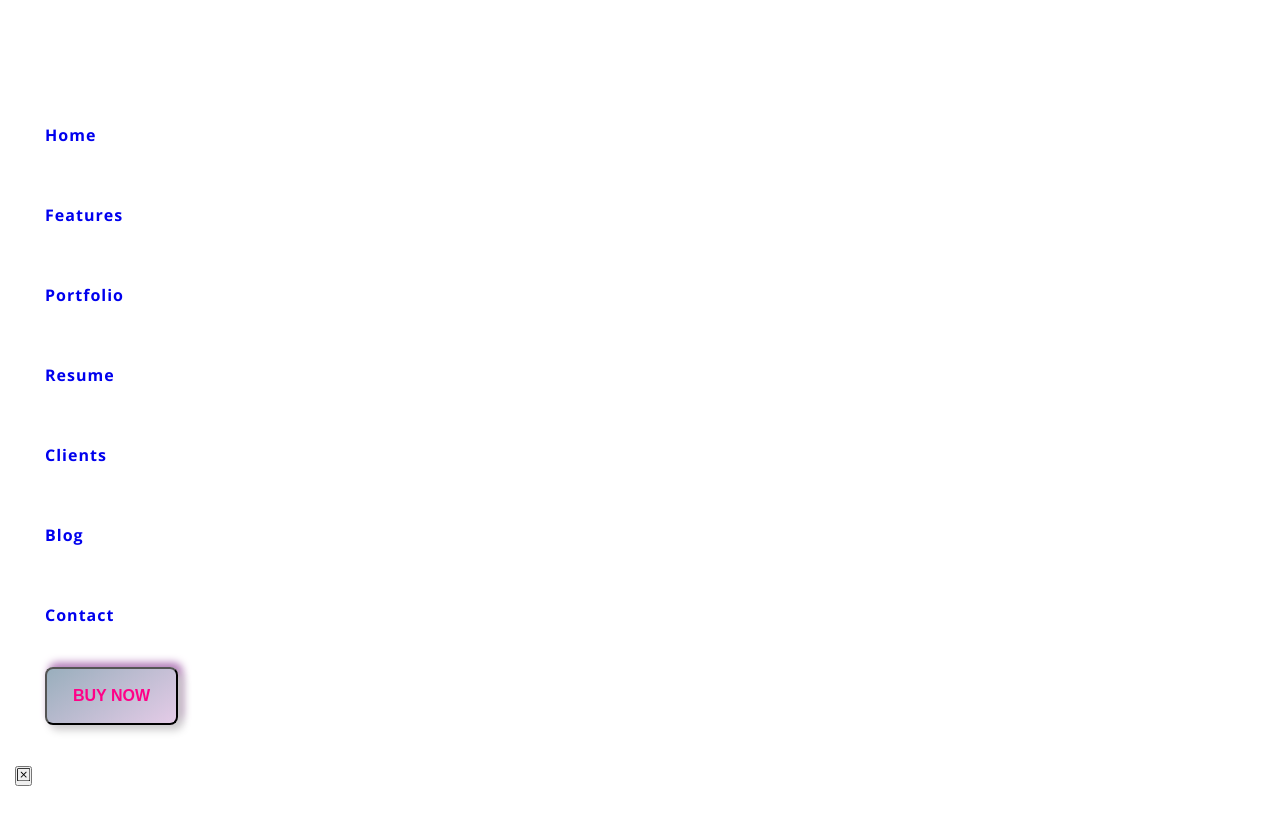
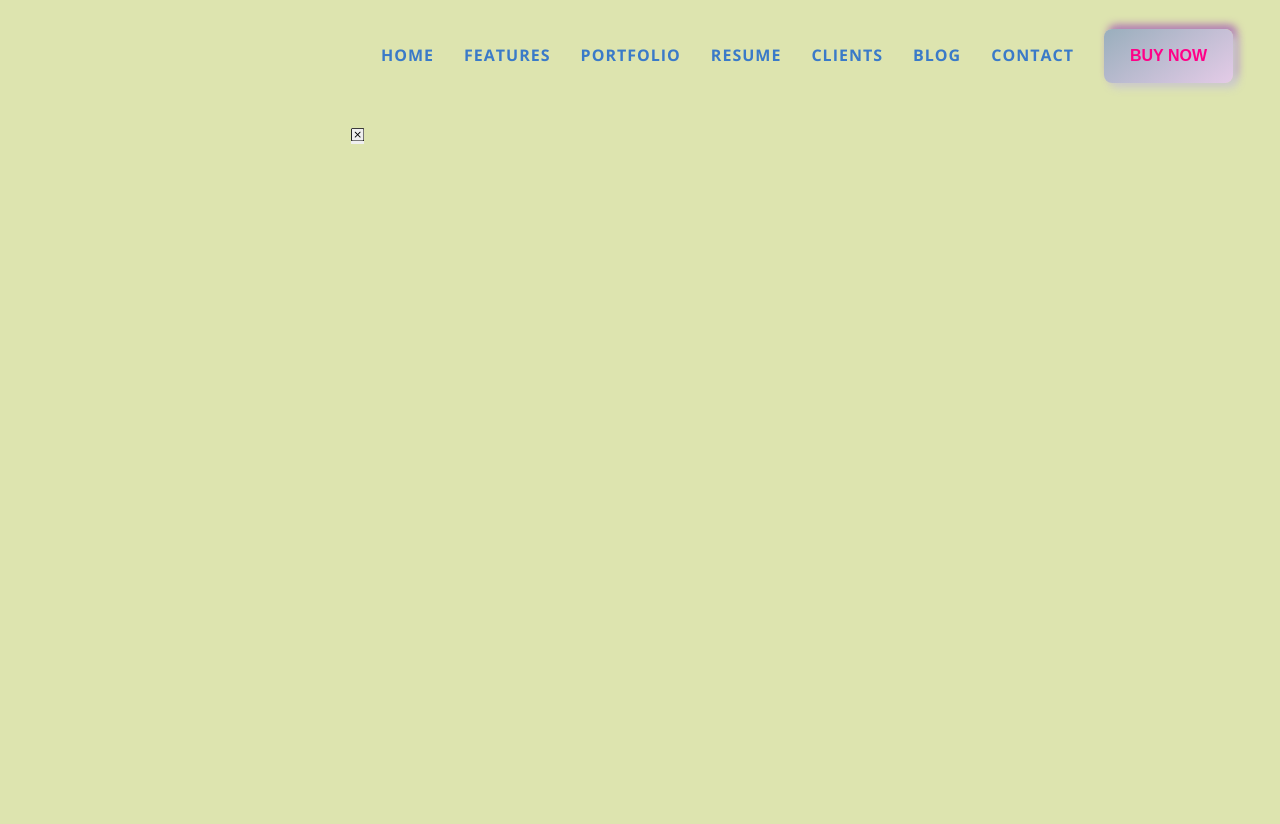
Before and after one commit to kooroosh1363/REACT_Product_list_Ecommers, a React (Create React App) app: page / in a window 1280 px wide. Shown: the top 824 px of the page. After the commit the page ends 800 px from the top, so only its background shows below. Built offline with nearby package versions, Linux system fonts and the light colour scheme; a web font is replaced by a local one.

Commit message:
add general css codes

```diff
--- a/src/components/navbar/Navbar.css
+++ b/src/components/navbar/Navbar.css
@@ -16,6 +16,7 @@
     transition: 0.5s;
     font-weight: 700;
     letter-spacing: 0.063rem;
+    color: rgb(58, 122, 200);
 }
 
 .navbar ul li a:hover{
--- a/src/index.css
+++ b/src/index.css
@@ -9,11 +9,61 @@
   text-decoration: none;
 }
 
-
+html{
+  scroll-behavior: smooth;
+}
 
 body {
 
   font-family: 'Gabarito', cursive ,'Open Sans', sans-serif;
-  -webkit-font-smoothing: antialiased;
-  -moz-osx-font-smoothing: grayscale;
+  background-color: hsla(68, 49%, 79%, 1);
 }
+
+.container{
+  max-width: 95%;
+  margin: auto;
+}
+
+.dis_flex{
+  display: flex;
+  justify-content: space-between;
+}
+
+.f_flex{
+  display: flex;
+}
+
+.uppercase{
+  text-transform: uppercase;
+}
+
+.capitalize{
+  text-transform: capitalize;
+}
+
+button{
+  border: none;
+  outline: none;
+  background-color: none;
+}
+
+
+.btn_shadow{
+ padding: 1.125rem 1.563rem;
+ border-radius: 0.5rem;
+ transition: 0.5s all ease;
+ cursor: pointer;
+ color: hsla(0, 0%, 8%, 1);
+}
+
+
+.btn_shadow{
+  background: linear-gradient(145deg, hsla(204, 21%, 67%, 1), rgb(228, 203, 231));
+  box-shadow: 0.313rem 0.313rem 0.5rem hsla(0, 0%, 80%, 1), 0.25rem  -0.25rem  0.5rem rgb(172, 110, 179);;
+}
+
+.btn_shadow:hover{
+  transform: translateY(-10px);
+  color: hsla(0, 100%, 100%, 1);
+  background-color: hsla(328, 100%, 50%, 1);
+}
```
